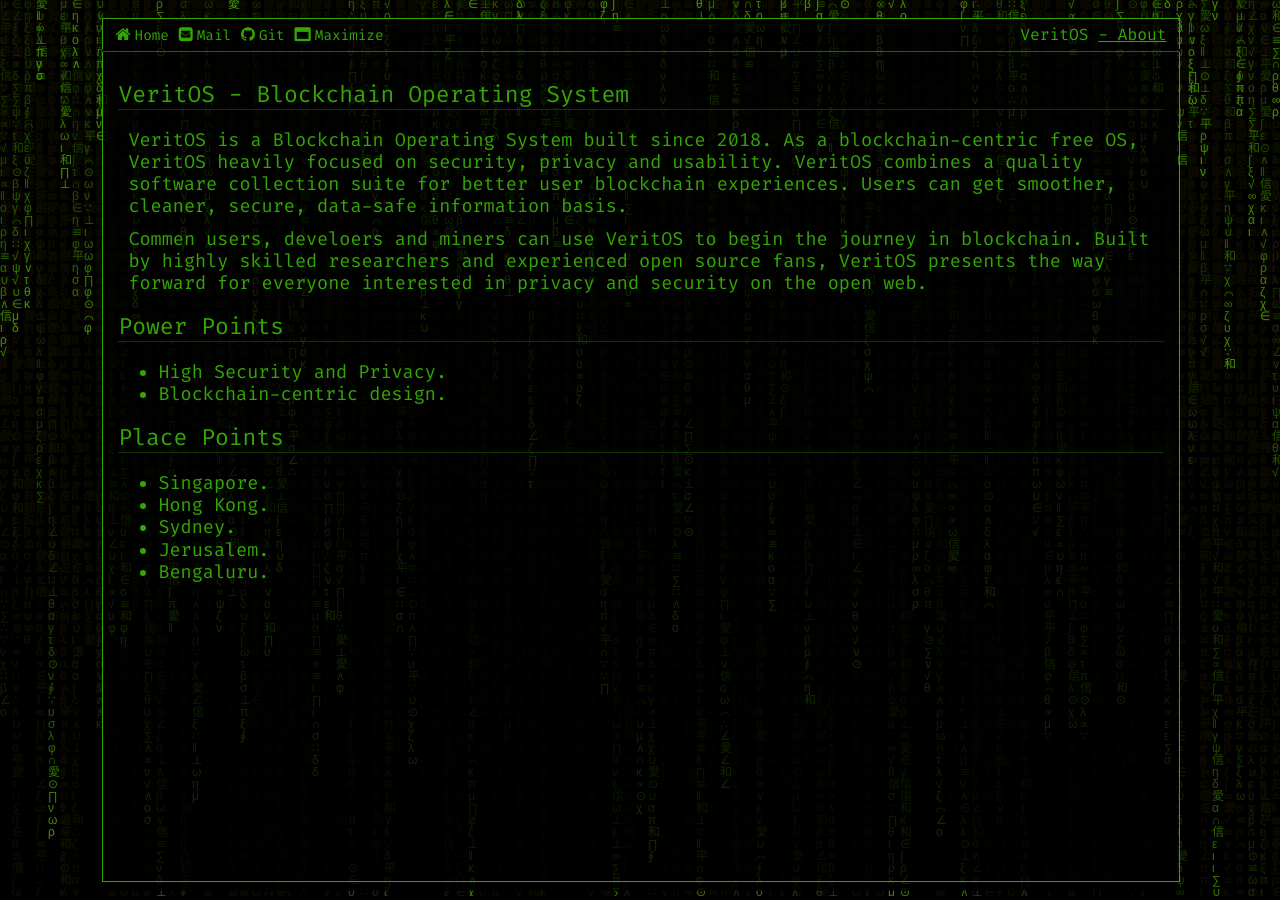
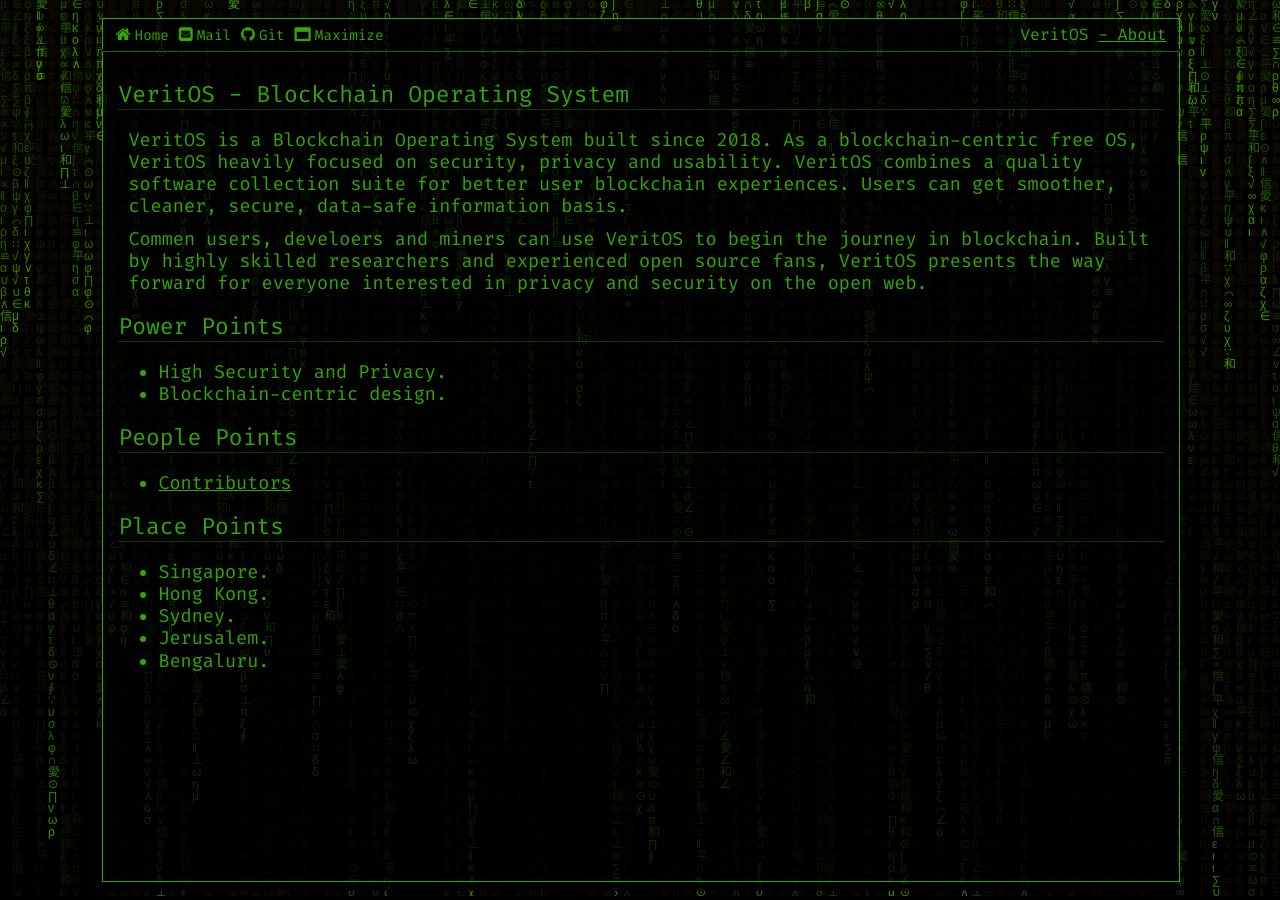
Before and after one commit to TheVeritOS/VeritOS.org, a Jekyll site: the page built from pages/about.md, in a window 1280 px wide. Built offline with Jekyll 4.4.1, drawn with Linux system fonts in a browser that asks for light colours.

Commit message:
update about

```diff
--- a/pages/about.md
+++ b/pages/about.md
@@ -23,6 +23,9 @@ Commen users, develoers and miners can use VeritOS to begin the journey in block
 * High Security and Privacy.
 * Blockchain-centric design.
 
+##  People Points
+* [Contributors](contributors)
+
 ##  Place Points
 * Singapore.
 * Hong Kong.
```
